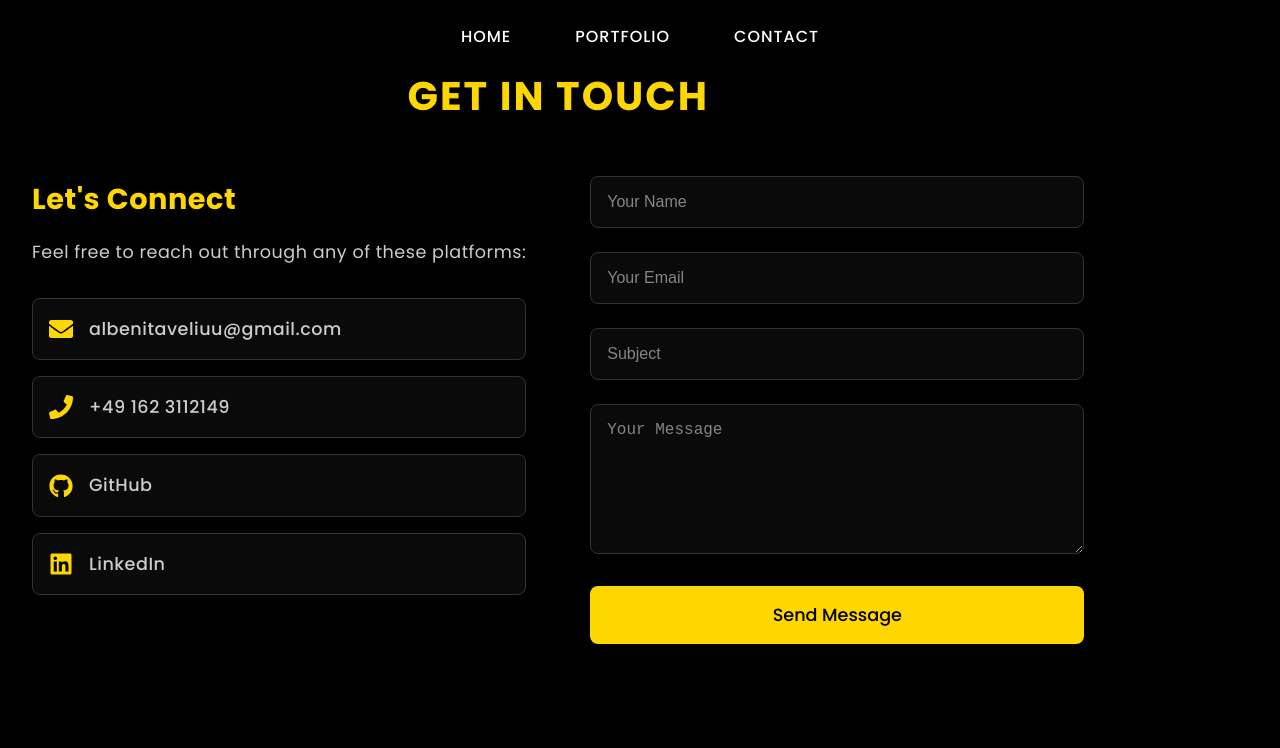
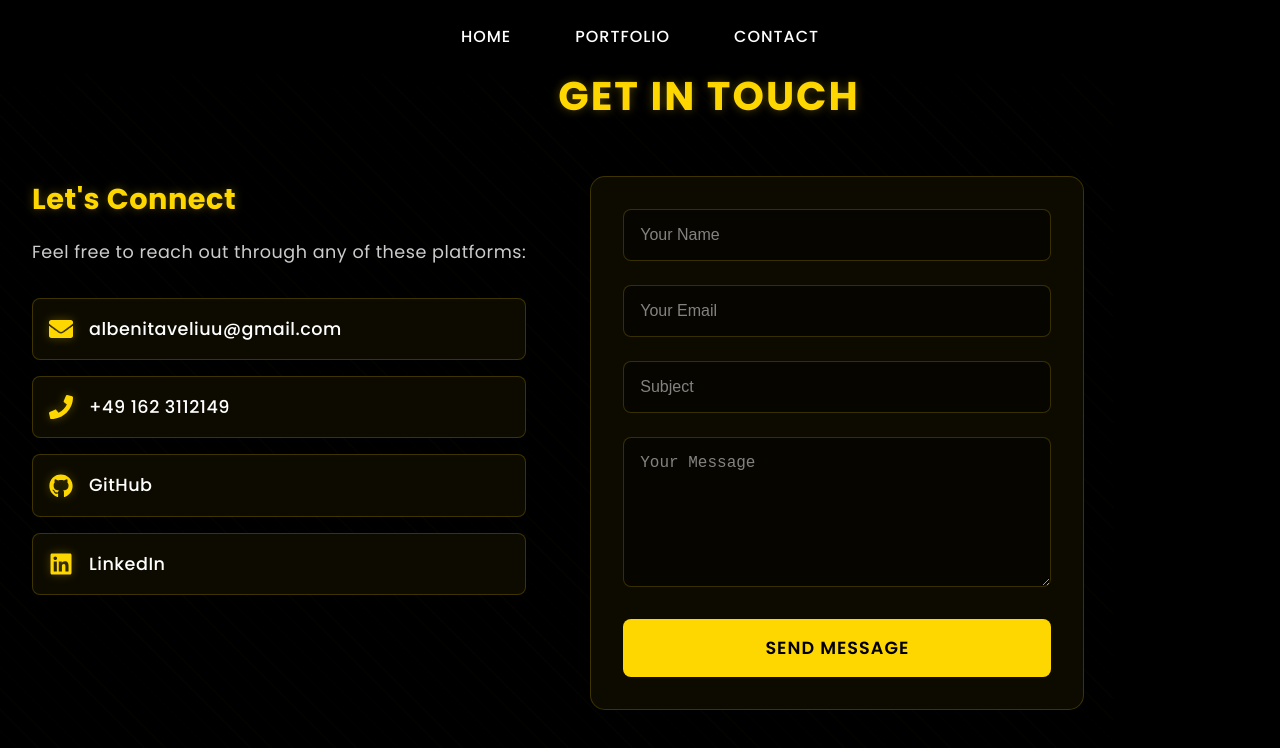
Before and after one commit to albaaveliuu/portfolio, a React (Vite) app: page /contact in a window 1280 px wide. Shown: the top 748 px of the page. Built offline with nearby package versions, Linux system fonts and the light colour scheme; the HTML template or start-up script is replaced by a standard one.

Commit message:
Update contact form with EmailJS integration and styling

```diff
--- a/src/pages/Contact.tsx
+++ b/src/pages/Contact.tsx
@@ -23,8 +23,8 @@ const Contact: React.FC = () => {
 
     try {
       const result = await emailjs.send(
-        'YOUR_SERVICE_ID',
-        'YOUR_TEMPLATE_ID',
+        'service_lkknqf8',
+        'template_auto_reply',
         {
           from_name: formState.name,
           from_email: formState.email,
@@ -32,7 +32,7 @@ const Contact: React.FC = () => {
           message: formState.message,
           to_email: 'albenitaveliuu@gmail.com',
         },
-        'YOUR_PUBLIC_KEY'
+        'uKfBC5aQwy-EynMiI'
       );
 
       if (result.text === 'OK') {
--- a/src/styles/Contact.scss
+++ b/src/styles/Contact.scss
@@ -1,19 +1,63 @@
 .contact {
   min-height: calc(100vh - var(--nav-height));
   padding: 4rem 2rem;
-  background: var(--background-color);
+  background: #000000;
+  position: relative;
+  overflow: hidden;
+
+  &::before {
+    content: '';
+    position: absolute;
+    top: 0;
+    left: 0;
+    right: 0;
+    bottom: 0;
+    background: repeating-linear-gradient(
+      45deg,
+      rgba(255, 215, 0, 0.02) 0px,
+      rgba(255, 215, 0, 0.02) 1px,
+      transparent 1px,
+      transparent 15px
+    );
+    animation: gridMove 30s linear infinite;
+  }
 
   .contact-content {
     max-width: 1200px;
     margin: 0 auto;
+    position: relative;
+    z-index: 1;
 
     h2 {
       text-align: center;
-      color: var(--primary-color);
+      color: #FFD700;
       font-size: 2.5rem;
       margin-bottom: 3rem;
       text-transform: uppercase;
       letter-spacing: 2px;
+      text-shadow: 0 0 10px rgba(255, 215, 0, 0.3);
+      position: relative;
+      display: inline-block;
+      left: 50%;
+      transform: translateX(-50%);
+
+      &::after {
+        content: '';
+        position: absolute;
+        bottom: -10px;
+        left: 0;
+        width: 100%;
+        height: 2px;
+        background: #FFD700;
+        transform: scaleX(0);
+        transform-origin: right;
+        transition: transform 0.3s ease;
+      }
+
+      &:hover::after {
+        transform: scaleX(1);
+        transform-origin: left;
+      }
     }
 
     .contact-grid {
@@ -24,13 +68,14 @@
 
       .contact-info {
         h3 {
-          color: var(--primary-color);
+          color: #FFD700;
           font-size: 1.8rem;
           margin-bottom: 1rem;
+          text-shadow: 0 0 10px rgba(255, 215, 0, 0.3);
         }
 
         p {
-          color: var(--text-color);
+          color: #CCCCCC;
           margin-bottom: 2rem;
           font-size: 1.1rem;
         }
@@ -44,31 +89,31 @@
             display: flex;
             align-items: center;
             gap: 1rem;
-            color: var(--text-color);
+            color: #FFFFFF;
             text-decoration: none;
             padding: 1rem;
-            background: var(--card-background);
-            border: 1px solid var(--border-color);
+            background: rgba(255, 215, 0, 0.05);
+            border: 1px solid rgba(255, 215, 0, 0.2);
             border-radius: 8px;
             transition: all 0.3s ease;
             font-size: 1.1rem;
-            overflow: hidden;
-            white-space: nowrap;
-            text-overflow: ellipsis;
+            backdrop-filter: blur(5px);
 
             svg {
               font-size: 1.5rem;
-              color: var(--primary-color);
-              flex-shrink: 0;
+              color: #FFD700;
+              filter: drop-shadow(0 0 5px rgba(255, 215, 0, 0.3));
             }
 
             &:hover {
-              background: var(--primary-color);
-              color: var(--secondary-color);
+              background: #FFD700;
+              color: #000000;
               transform: translateX(10px);
+              border-color: #FFD700;
 
               svg {
-                color: var(--secondary-color);
+                color: #000000;
+                filter: none;
               }
             }
           }
@@ -76,6 +121,12 @@
       }
 
       .contact-form {
+        background: rgba(255, 215, 0, 0.05);
+        padding: 2rem;
+        border-radius: 15px;
+        border: 1px solid rgba(255, 215, 0, 0.2);
+        backdrop-filter: blur(5px);
+
         .form-group {
           margin-bottom: 1.5rem;
 
@@ -83,17 +134,17 @@
           textarea {
             width: 100%;
             padding: 1rem;
-            background: var(--card-background);
-            border: 1px solid var(--border-color);
-            color: var(--text-color);
+            background: rgba(0, 0, 0, 0.5);
+            border: 1px solid rgba(255, 215, 0, 0.2);
+            color: #FFFFFF;
             border-radius: 8px;
             font-size: 1rem;
             transition: all 0.3s ease;
 
             &:focus {
-              border-color: var(--primary-color);
+              border-color: #FFD700;
               outline: none;
-              box-shadow: 0 0 0 2px rgba(255, 215, 0, 0.1);
+              box-shadow: 0 0 10px rgba(255, 215, 0, 0.2);
             }
 
             &::placeholder {
@@ -110,17 +161,21 @@
         button {
           width: 100%;
           padding: 1rem;
-          background: var(--primary-color);
-          color: var(--secondary-color);
+          background: #FFD700;
+          color: #000000;
           border: none;
           border-radius: 8px;
           font-size: 1.1rem;
-          font-weight: 500;
+          font-weight: 600;
           cursor: pointer;
           transition: all 0.3s ease;
+          text-transform: uppercase;
+          letter-spacing: 1px;
 
           &:hover {
-            background: var(--accent-color);
+            background: #FFFFFF;
+            color: #000000;
+            box-shadow: 0 0 20px rgba(255, 215, 0, 0.3);
           }
 
           &:disabled {
@@ -143,13 +198,25 @@
       bottom: 2rem;
       left: 50%;
       transform: translateX(-50%);
-      background: var(--primary-color);
-      color: var(--secondary-color);
+      background: #FFD700;
+      color: #000000;
       padding: 1rem 2rem;
       border-radius: 8px;
-      box-shadow: 0 4px 20px rgba(0, 0, 0, 0.2);
+      box-shadow: 0 0 20px rgba(255, 215, 0, 0.3);
       z-index: 1000;
+      font-weight: 600;
+      text-transform: uppercase;
+      letter-spacing: 1px;
     }
+  }
+}
+
+@keyframes gridMove {
+  0% {
+    transform: translateY(0) translateX(0);
+  }
+  100% {
+    transform: translateY(-15px) translateX(-15px);
   }
 }
 
@@ -182,6 +249,10 @@
             }
           }
         }
+
+        .contact-form {
+          padding: 1.5rem;
+        }
       }
     }
   }
```
Also changed, not shown: 1 other file (tests, documents, lock files or other folders).
